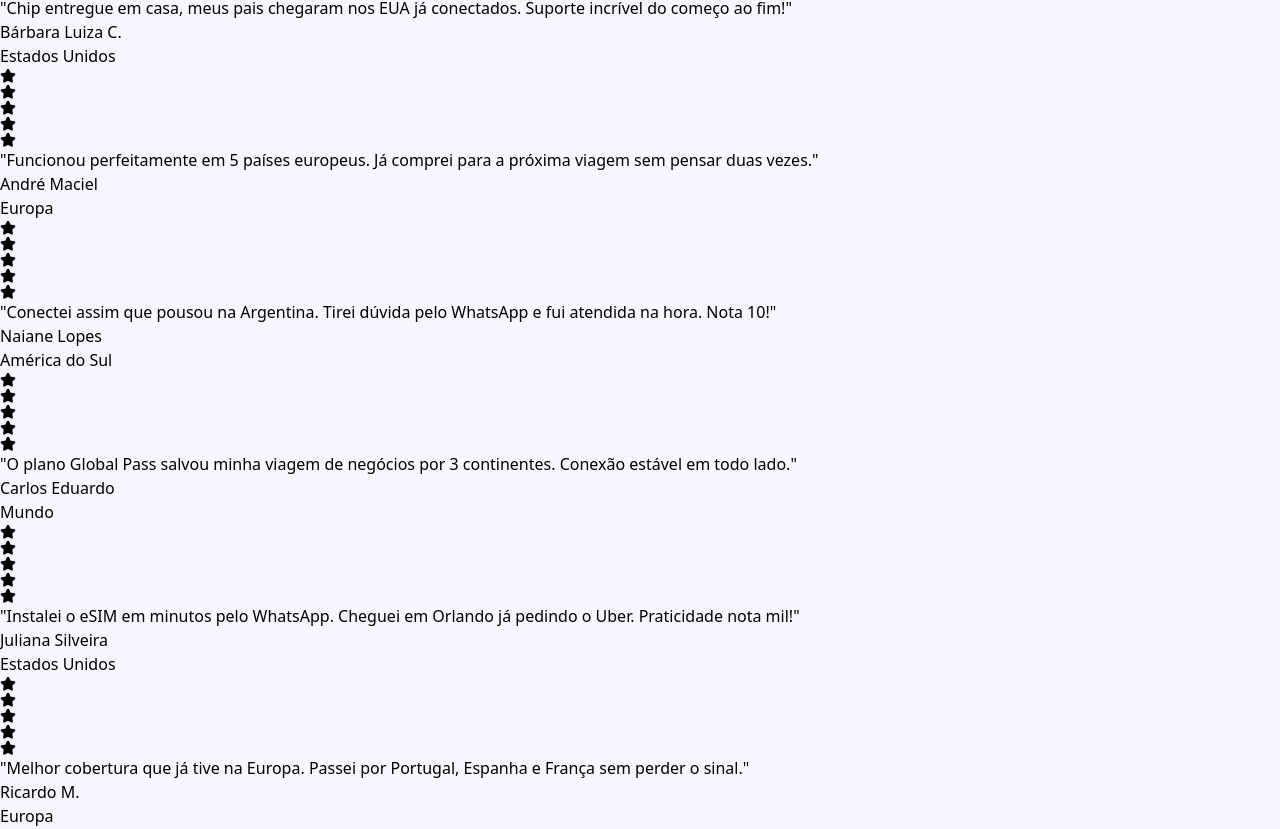
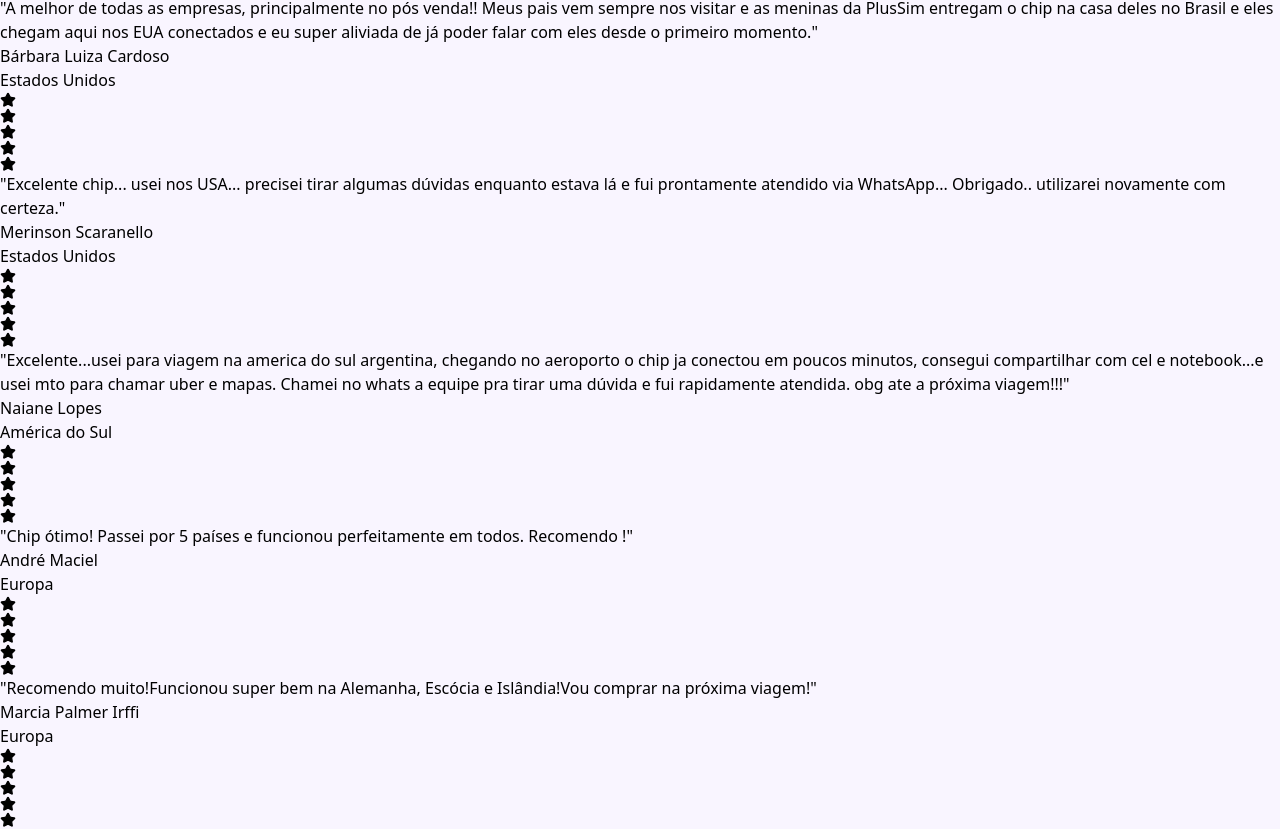
Before and after one commit to brunnoteixeira-web/Plus-Sim, a React (Vite) app: page / in a window 1280 px wide. Shown: the part 4851-5680 px from the top of the page. Built offline with nearby package versions, Linux system fonts and the light colour scheme.

Commit message:
ajuste reviews

```diff
--- a/src/App.jsx
+++ b/src/App.jsx
@@ -50,21 +50,21 @@ const allProducts = [
 ];
 
 const benefits = [
-    { icon: <Package className="w-8 h-8 text-[#A64DFF]" />, title: 'Receba em casa', desc: 'Chip Físico entregue em todo o Brasil antes da sua viagem', badge: 'Entrega padrão gratuita' },
-    { icon: <Smartphone className="w-8 h-8 text-[#00D1FF]" />, title: 'eSIM em 2 horas', desc: 'Receba o QR Code por WhatsApp e ative diretamente no celular', badge: '100% digital' },
-    { icon: <Globe className="w-8 h-8 text-green-500" />, title: '+200 destinos', desc: 'Internet de alta velocidade em praticamente todo o mundo', badge: '8 anos no mercado' },
-    { icon: <Zap className="w-8 h-8 text-yellow-500" />, title: 'Ativação automática', desc: 'Planos programados para o período da viagem', badge: 'Zero Complicações' },
-    { icon: <CreditCard className="w-8 h-8 text-[#2E5BFF]" />, title: 'Pague em reais', desc: 'PIX com 5% de desconto ou parcele em 12x. Sem IOF', badge: 'Sem taxa extra' },
-    { icon: <MessageCircle className="w-8 h-8 text-[#00D1FF]" />, title: 'Suporte em português', desc: 'Atendimento especializado pelo WhatsApp 24h por dia', badge: 'Atendimento humano' }
+    { icon: <Package className="w-8 h-8 text-[#A64DFF]" />, title: 'Receba em casa', desc: 'Chip Físico entregue em todo o Brasil antes da sua viagem.', badge: 'Entrega padrão gratuita' },
+    { icon: <Smartphone className="w-8 h-8 text-[#00D1FF]" />, title: 'eSIM em 2 horas', desc: 'Receba o QR Code por WhatsApp e ative diretamente no celular.', badge: '100% digital' },
+    { icon: <Globe className="w-8 h-8 text-green-500" />, title: '+200 destinos', desc: 'Internet de alta velocidade em praticamente todo o mundo.', badge: '8 anos no mercado' },
+    { icon: <Zap className="w-8 h-8 text-yellow-500" />, title: 'Ativação automática', desc: 'Planos programados para o período da viagem.', badge: 'Zero Complicações' },
+    { icon: <CreditCard className="w-8 h-8 text-[#2E5BFF]" />, title: 'Pague em reais', desc: 'PIX com 5% de desconto ou parcele em 12x. Sem IOF.', badge: 'Sem taxa extra' },
+    { icon: <MessageCircle className="w-8 h-8 text-[#00D1FF]" />, title: 'Suporte em português', desc: 'Atendimento especializado pelo WhatsApp 24h por dia.', badge: 'Atendimento humano' }
 ];
 
 const testimonials = [
-    { id: 1, name: 'Bárbara Luiza C.', text: 'Chip entregue em casa, meus pais chegaram nos EUA já conectados. Suporte incrível do começo ao fim!', location: 'Estados Unidos' },
-    { id: 2, name: 'André Maciel', text: 'Funcionou perfeitamente em 5 países europeus. Já comprei para a próxima viagem sem pensar duas vezes.', location: 'Europa' },
-    { id: 3, name: 'Naiane Lopes', text: 'Conectei assim que pousou na Argentina. Tirei dúvida pelo WhatsApp e fui atendida na hora. Nota 10!', location: 'América do Sul' },
-    { id: 4, name: 'Carlos Eduardo', text: 'O plano Global Pass salvou minha viagem de negócios por 3 continentes. Conexão estável em todo lado.', location: 'Mundo' },
-    { id: 5, name: 'Juliana Silveira', text: 'Instalei o eSIM em minutos pelo WhatsApp. Cheguei em Orlando já pedindo o Uber. Praticidade nota mil!', location: 'Estados Unidos' },
-    { id: 6, name: 'Ricardo M.', text: 'Melhor cobertura que já tive na Europa. Passei por Portugal, Espanha e França sem perder o sinal.', location: 'Europa' }
+    { id: 1, name: 'Bárbara Luiza Cardoso', text: 'A melhor de todas as empresas, principalmente no pós venda!! Meus pais vem sempre nos visitar e as meninas da PlusSim entregam o chip na casa deles no Brasil e eles chegam aqui nos EUA conectados e eu super aliviada de já poder falar com eles desde o primeiro momento.', location: 'Estados Unidos' },
+    { id: 2, name: 'Merinson Scaranello', text: 'Excelente chip... usei nos USA... precisei tirar algumas dúvidas enquanto estava lá e fui prontamente atendido via WhatsApp... Obrigado.. utilizarei novamente com certeza.', location: 'Estados Unidos' },
+    { id: 3, name: 'Naiane Lopes', text: 'Excelente...usei para viagem na america do sul argentina, chegando no aeroporto o chip ja conectou em poucos minutos, consegui compartilhar com cel e notebook...e usei mto para chamar uber e mapas. Chamei no whats a equipe pra tirar uma dúvida e fui rapidamente atendida. obg ate a próxima viagem!!!', location: 'América do Sul' },
+    { id: 4, name: 'André Maciel', text: 'Chip ótimo! Passei por 5 países e funcionou perfeitamente em todos. Recomendo !', location: 'Europa' },
+    { id: 5, name: 'Marcia Palmer Irffi', text: 'Recomendo muito!Funcionou super bem na Alemanha, Escócia e Islândia!Vou comprar na próxima viagem!', location: 'Europa' },
+    { id: 6, name: 'Brenna', text: 'Super atenciosos. Sempre que viajo compro com eles, excelente internet e o melhor preço.', location: 'Global' }
 ];
 
 const faqItems = [
```
Also changed, not shown: Projeto Plus Sim.js (+12 -12 lines).
